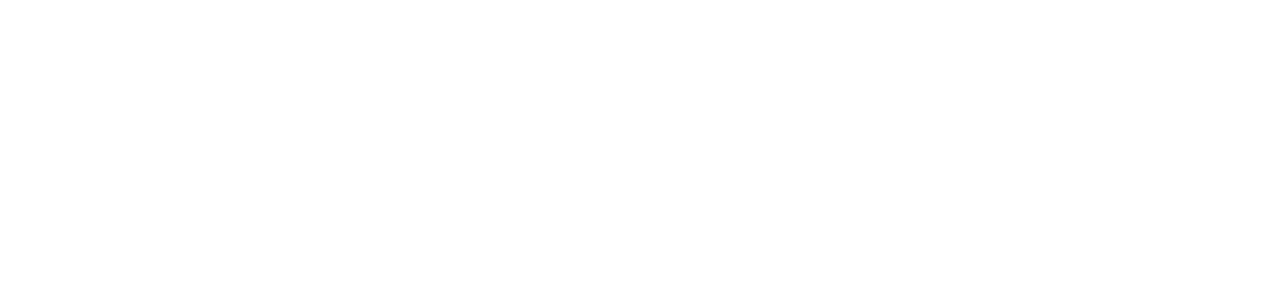
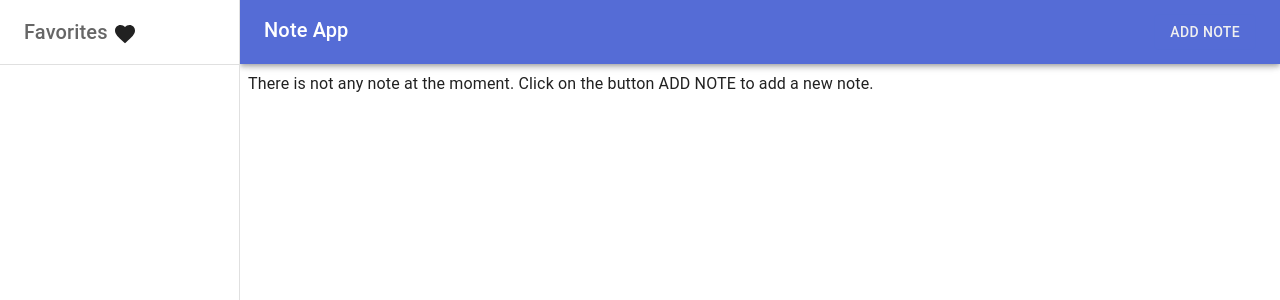
Before and after one commit to yoan-theophile/note-app, a React (Create React App) app: page /note in a window 1280 px wide. Shown: the top 300 px of the page. Built offline with nearby package versions, Linux system fonts and the light colour scheme.

Commit message:
[Minimum viable product]

```diff
--- a/package.json
+++ b/package.json
@@ -14,6 +14,7 @@
     "@types/node": "^16.11.19",
     "@types/react": "^17.0.38",
     "@types/react-dom": "^17.0.11",
+    "@types/yup": "^0.29.13",
     "formik": "^2.2.9",
     "react": "^17.0.2",
     "react-dom": "^17.0.2",
--- a/src/Components/DeleteNote.dialog.tsx
+++ b/src/Components/DeleteNote.dialog.tsx
@@ -1,7 +1,7 @@
 import DialogTitle from "@mui/material/DialogTitle";
 import Dialog from "@mui/material/Dialog";
 
-import { EditNoteInterface } from "./Note.interface";
+import { DeleteNoteInterface } from "./Note.interface";
 import {
   Button,
   DialogActions,
@@ -13,10 +13,15 @@ export default function DeleteNote({
   onClose,
   selectedNote,
   open,
-}: EditNoteInterface): JSX.Element {
+}: DeleteNoteInterface): JSX.Element {
   const handleClose = () => {
-    onClose({ id: "", title: "", body: "" });
+    onClose(false);
   };
+
+  const deleteNote = () => {
+    onClose(true);
+
+  }
 
   return (
     <Dialog onClose={handleClose} open={open}>
@@ -27,8 +32,13 @@ export default function DeleteNote({
         </Typography>
       </DialogContent>
       <DialogActions>
-        <Button>Cancel</Button>
-        <Button variant="contained" color="error" disableElevation>
+        <Button onClick={handleClose}>Cancel</Button>
+        <Button
+          variant="contained"
+          color="error"
+          onClick={deleteNote}
+          disableElevation
+        >
           Delete
         </Button>
       </DialogActions>
--- a/src/Components/EditNote.dialog.tsx
+++ b/src/Components/EditNote.dialog.tsx
@@ -2,6 +2,10 @@ import DialogTitle from "@mui/material/DialogTitle";
 import Dialog from "@mui/material/Dialog";
 
 import { EditNoteInterface } from "./Note.interface";
+import { DialogContent, TextField, DialogActions, Button } from "@mui/material";
+
+import * as Yup from "yup";
+import { useFormik } from "formik";
 
 export default function EditNote({
   onClose,
@@ -9,12 +13,65 @@ export default function EditNote({
   open,
 }: EditNoteInterface): JSX.Element {
   const handleClose = () => {
-    onClose({ id: "", title: "", body: "" });
+    onClose(false);
   };
 
+  const formik = useFormik({
+    enableReinitialize: true,
+    initialValues: {
+      title: selectedNote.title,
+      body: selectedNote.body,
+    },
+    validationSchema: Yup.object().shape({
+      title: Yup.string(),
+      body: Yup.string(),
+    }),
+    onSubmit: (values: { title: string; body: string }) => {
+      onClose(true, {
+        id: selectedNote.id,
+        title: values.title,
+        body: values.body,
+      });
+    },
+  });
+
   return (
-    <Dialog onClose={handleClose} open={open}>
+    <Dialog onClose={handleClose} open={open} maxWidth="md">
       <DialogTitle>Edit note - {selectedNote.title}</DialogTitle>
+      <DialogContent>
+        <TextField
+          autoFocus
+          margin="dense"
+          id="title"
+          label="Title"
+          type="text"
+          variant="standard"
+          fullWidth
+          {...formik.getFieldProps("title")}
+        />
+        <TextField
+          margin="dense"
+          id="body"
+          label="Note"
+          type="text"
+          variant="standard"
+          rows={5}
+          fullWidth
+          multiline
+          {...formik.getFieldProps("body")}
+        />
+      </DialogContent>
+      <DialogActions>
+        <Button onClick={handleClose}>Cancel</Button>
+        <Button
+          onClick={() => formik.handleSubmit()}
+          variant="contained"
+          color="info"
+          disableElevation
+        >
+          Save
+        </Button>
+      </DialogActions>
     </Dialog>
   );
 }
--- a/src/Components/Note.component.tsx
+++ b/src/Components/Note.component.tsx
@@ -9,11 +9,13 @@ import { IconButton, Tooltip } from "@mui/material";
 import { Favorite, FavoriteBorderOutlined } from "@mui/icons-material";
 
 export default function Note({
+  id,
   title,
   body,
   favorite,
   handleClickOpenEditDialog,
   handleClickOpenDeleteDialog,
+  toggleFavorite,
 }: NoteInterface): JSX.Element {
   const [bodyMaxLength] = useState<number>(250);
 
@@ -34,17 +36,30 @@ export default function Note({
       </CardContent>
       <CardActions>
         <Tooltip title={favorite ? "Remove from favorite" : "Add to favorite"}>
-          <IconButton size="small" onClick={() => {}}>
+          <IconButton
+            size="small"
+            onClick={() => {
+              toggleFavorite(id);
+            }}
+            disabled={!(title && body)}
+          >
             {favorite ? <Favorite /> : <FavoriteBorderOutlined />}
           </IconButton>
         </Tooltip>
-        <Button size="small" onClick={() => handleClickOpenEditDialog()}>
+        <Button
+          size="small"
+          onClick={() =>
+            handleClickOpenEditDialog({ id, title, body, favorite })
+          }
+        >
           Edit
         </Button>
         <Button
           size="small"
           color="error"
-          onClick={() => handleClickOpenDeleteDialog()}
+          onClick={() =>
+            handleClickOpenDeleteDialog({ id, title, body, favorite })
+          }
         >
           Delete
         </Button>
--- a/src/Components/NoteList.component.tsx
+++ b/src/Components/NoteList.component.tsx
@@ -2,8 +2,28 @@ import React, { useEffect, useState } from "react";
 import Note from "./Note.component";
 import EditNote from "./EditNote.dialog";
 import { BaseNoteInterface } from "./Note.interface";
-import { Grid } from "@mui/material";
+import {
+  Alert,
+  AppBar,
+  Box,
+  CssBaseline,
+  Divider,
+  Drawer,
+  Grid,
+  List,
+  ListItem,
+  ListItemText,
+  Snackbar,
+  SnackbarCloseReason,
+  Toolbar,
+  Typography,
+  Icon,
+  Button,
+} from "@mui/material";
 import DeleteNote from "./DeleteNote.dialog";
+import { Favorite } from "@mui/icons-material";
+
+const drawerWidth = 240;
 
 export default function NoteList(): JSX.Element {
   const [noteList, setNoteList] = useState<BaseNoteInterface[]>([]);
@@ -19,42 +39,179 @@ export default function NoteList(): JSX.Element {
     title: "",
     body: "",
   });
+
+  useEffect(() => {
+    localStorage.setItem("NOTE_APP_NOTES", JSON.stringify(noteList));
+  }, [noteList]);
+
+  const addNote = () => {
+    const newId = String(Date.now());
+    const newNote = {
+      id: newId,
+      title: "",
+      body: "",
+      favorite: false,
+    };
+    const newNoteList = [...noteList, newNote];
+    setNoteList(newNoteList);
+    handleClickOpenEditDialog(newNote);
+  };
+
   const [openEditDialog, setOpenEditDialog] = useState<boolean>(false);
 
-  const handleClickOpenEditDialog = () => {
+  const handleClickOpenEditDialog = (note: BaseNoteInterface) => {
     setOpenEditDialog(true);
+    setSelectedNote(note);
   };
 
-  const handleCloseEditDialog = () => {
+  const handleCloseEditDialog = (
+    updated: boolean,
+    noteUpdated?: BaseNoteInterface
+  ) => {
     setOpenEditDialog(false);
+    if (updated && noteUpdated) {
+      setOpenSnackbar(true);
+      const newNoteList = noteList.map((note) =>
+        note.id === noteUpdated.id
+          ? { ...noteUpdated, favorite: note.favorite }
+          : note
+      );
+      setNoteList(newNoteList);
+    }
     setSelectedNote({ id: "", title: "", body: "" });
   };
 
   const [openDeleteDialog, setOpenDeleteDialog] = useState<boolean>(false);
 
-  const handleClickOpenDeleteDialog = () => {
+  const handleClickOpenDeleteDialog = (note: BaseNoteInterface) => {
     setOpenDeleteDialog(true);
+    setSelectedNote(note);
   };
 
-  const handleCloseDeleteDialog = () => {
+  const handleCloseDeleteDialog = (response: boolean) => {
+    if (response) {
+      setOpenSnackbar(true);
+      const newNoteList = noteList.filter(({ id }) => id !== selectedNote.id);
+      setNoteList(newNoteList);
+    }
     setOpenDeleteDialog(false);
     setSelectedNote({ id: "", title: "", body: "" });
   };
+
+  const toggleFavorite = (id: string) => {
+    const newNoteList = noteList.map((note) =>
+      note.id === id ? { ...note, favorite: !note.favorite } : note
+    );
+    setNoteList(newNoteList);
+  };
+
+  const [openSnackbar, setOpenSnackbar] = useState(false);
+  const handleCloseSnackbar = (
+    event: Event | React.SyntheticEvent<any, Event>,
+    reason?: SnackbarCloseReason
+  ) => {
+    if (reason === "clickaway") {
+      return;
+    }
+
+    setOpenSnackbar(false);
+  };
   return (
-    <div>
+    <>
+      <Box sx={{ display: "flex" }}>
+        <CssBaseline />
+        <AppBar
+          position="fixed"
+          sx={{
+            width: `calc(100% - ${drawerWidth}px)`,
+            ml: `${drawerWidth}px`,
+          }}
+        >
+          <Toolbar>
+            <Grid container flexDirection="row" justifyContent="space-between">
+              <Typography variant="h6" noWrap component="div">
+                Note App
+              </Typography>
+              <Button
+                variant="outlined"
+                onClick={addNote}
+                sx={{ color: "#f0f0f0" }}
+              >
+                Add Note
+              </Button>
+            </Grid>
+          </Toolbar>
+        </AppBar>
+        <Drawer
+          sx={{
+            width: drawerWidth,
+            flexShrink: 0,
+            "& .MuiDrawer-paper": {
+              width: drawerWidth,
+              boxSizing: "border-box",
+            },
+          }}
+          variant="permanent"
+          anchor="left"
+        >
+          <Toolbar>
+            <Typography
+              variant="h6"
+              noWrap
+              component="div"
+              color="text.secondary"
+            >
+              Favorites&nbsp;
+            </Typography>
+            <Icon>
+              <Favorite />
+            </Icon>
+          </Toolbar>
+          <Divider />
+          <List>
+            {noteList
+              .filter(({ favorite }) => favorite)
+              .map((note, index) => (
+                <ListItem
+                  button
+                  key={note.title + index}
+                  onClick={() => {
+                    handleClickOpenEditDialog(note);
+                  }}
+                >
+                  <ListItemText primary={note.title} />
+                </ListItem>
+              ))}
+          </List>
+        </Drawer>
+        <Box
+          component="main"
+          sx={{ flexGrow: 1, bgcolor: "background.default", p: 3 }}
+        >
+          <Toolbar />
           <Grid container flexDirection="row" spacing={2}>
-        {noteList.map(({ id, title, body }, index) => (
+            {noteList.map(({ id, title, body, favorite }, index) => (
               <Grid item key={index}>
                 <Note
                   id={id}
                   body={body}
                   title={title}
+                  favorite={favorite}
                   handleClickOpenEditDialog={handleClickOpenEditDialog}
                   handleClickOpenDeleteDialog={handleClickOpenDeleteDialog}
+                  toggleFavorite={toggleFavorite}
                 />
               </Grid>
             ))}
+            {noteList.length === 0 && (
+              <Typography variant="body1" component="div">
+                There is not any note at the moment. Click on the button ADD
+                NOTE to add a new note.
+              </Typography>
+            )}
           </Grid>
+        </Box>
+      </Box>
       <EditNote
         selectedNote={selectedNote}
         open={openEditDialog}
@@ -65,6 +222,19 @@ export default function NoteList(): JSX.Element {
         open={openDeleteDialog}
         onClose={handleCloseDeleteDialog}
       />
-    </div>
+      <Snackbar
+        open={openSnackbar}
+        autoHideDuration={6000}
+        onClose={handleCloseSnackbar}
+      >
+        <Alert
+          onClose={handleCloseSnackbar}
+          severity="info"
+          sx={{ width: "100%" }}
+        >
+          The operation was successful !
+        </Alert>
+      </Snackbar>
+    </>
   );
 }
```
Also changed, not shown: src/Components/Note.interface.ts (+10 -3 lines), 1 other file (tests, documents, lock files or other folders). Lines whose indentation alone changed are shown as unchanged.
